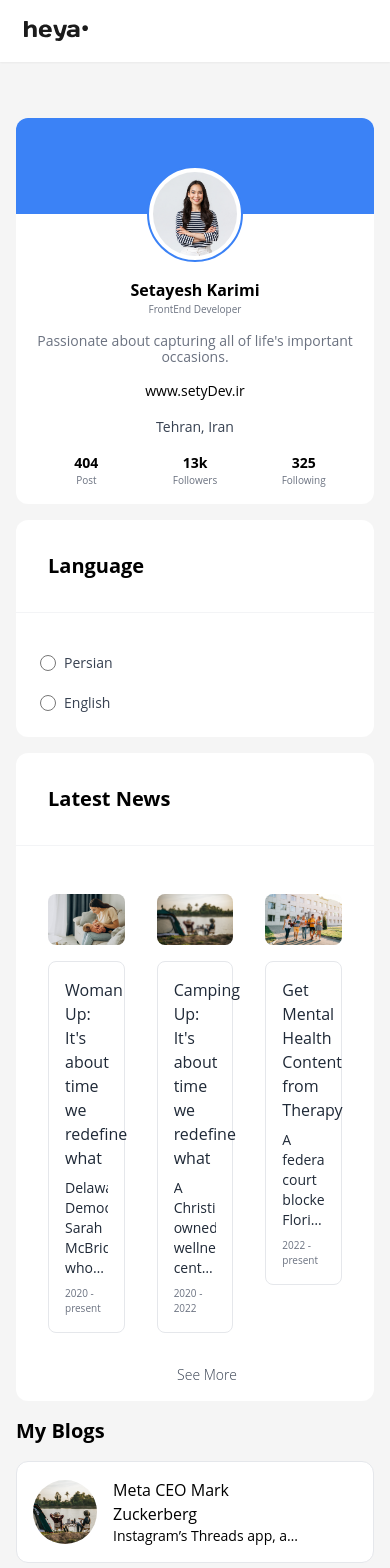
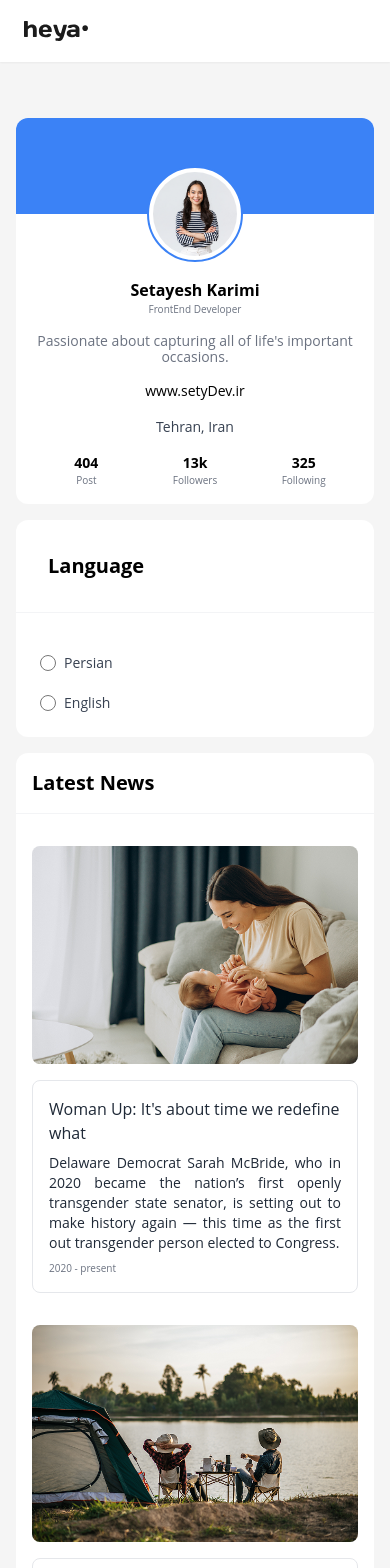
Before and after one commit to setykarimi/Heya-News, a React (Vite) app: page /profile in a window 390 px wide. Shown: the top 1568 px of the page. Built offline with nearby package versions, Linux system fonts and the light colour scheme; some icons are missing.

Commit message:
Subject: Responsive, Description: Edit classNames for responsive view, Date: 7/6/2023

```diff
--- a/src/components/card/components/latestNews.jsx
+++ b/src/components/card/components/latestNews.jsx
@@ -29,10 +29,10 @@ const LatestNews = () => {
     ]
     return (
         <div className="bg-white rounded-xl">
-            <h2 className='text-xl text-blue-gray-950 font-bold mb-4 p-8 border-b border-gray-100'>
+            <h2 className='text-xl text-blue-gray-950 font-bold mb-4 md:p-8 p-4 border-b border-gray-100'>
                 Latest News
             </h2>
-            <div className="grid grid-cols-3 gap-8 p-8">
+            <div className="grid lg:grid-cols-3 md:grid-cols-2 grid-cols-1 gap-8 md:p-8 p-4">
                 {news.map((item) => <CardArticle data={item} />)}
             </div>
             <div className='flex items-center justify-center pb-4'>
```
